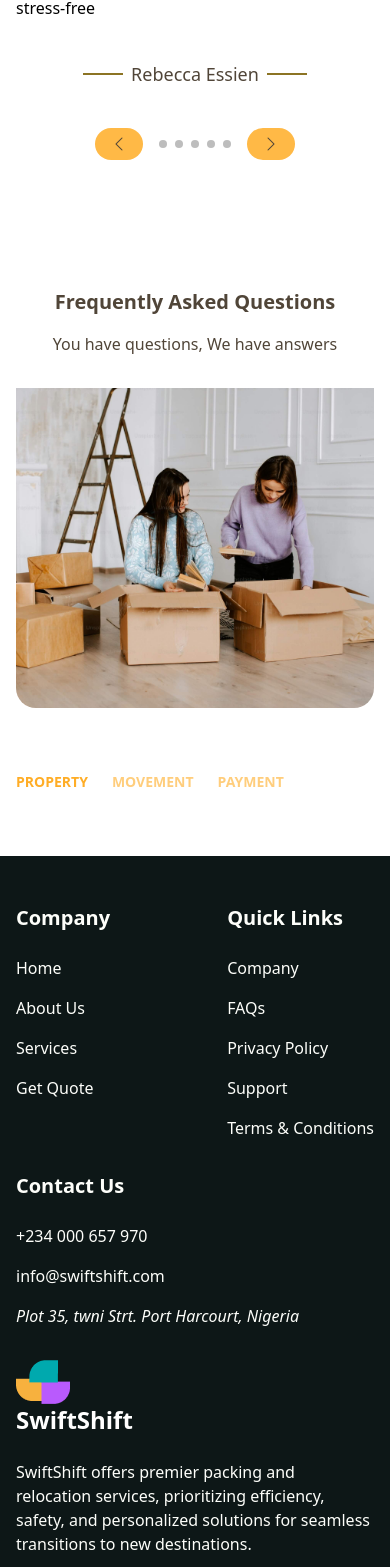
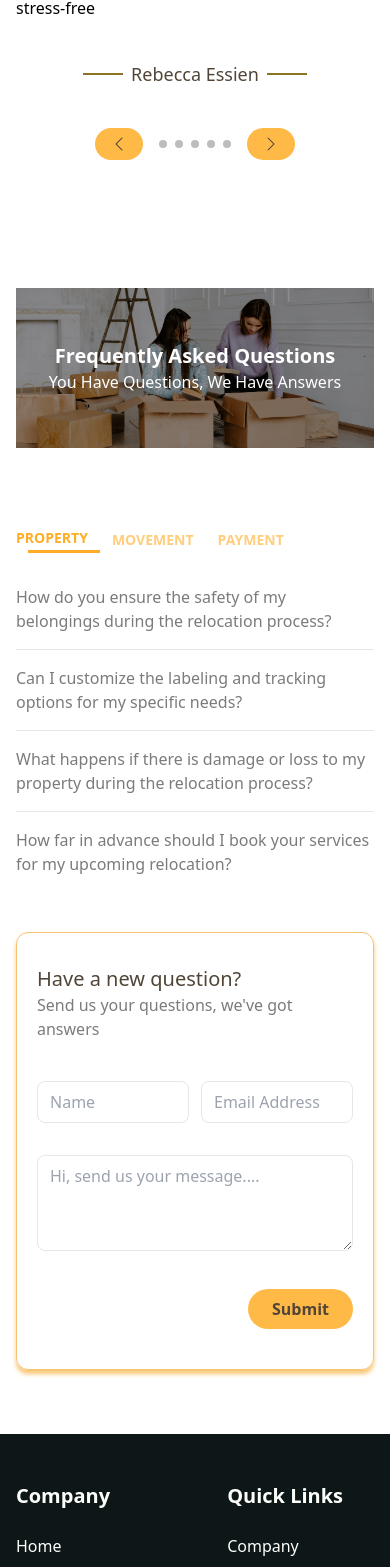
Before and after one commit to Nate-Soul/swiftshift, a Next.js app: page / in a window 390 px wide. Shown: the part 6826-8393 px from the top of the page. Built offline with nearby package versions, Linux system fonts and the light colour scheme.

Commit message:
completed the FAQs section

```diff
--- a/src/components/sections/FAQs.tsx
+++ b/src/components/sections/FAQs.tsx
@@ -1,4 +1,4 @@
-import Image from "next/image";
+// import Image from "next/image";
 import SectionHeading from "../subcomponents/SectionHeading";
 
 const FAQSection = () => {
@@ -6,22 +6,51 @@ const FAQSection = () => {
     <section className="py-16">
       <div className="container flex flex-col gap-y-16">
         <div className="flex items-end flex-wrap md:flex-nowrap gap-8">
-            <div className="basis-full md:basis-2/5">
+            <div className="basis-full md:basis-2/5 hidden md:flex">
                 <SectionHeading fancySubtext={null} title="Frequently Asked Questions" subtext="You have questions, We have answers" headerStyles="text-center md:text-left" />
             </div>
-            <figure className="basis-full md:basis-3/5 h-80 w-full rounded-b-[1.25rem] overflow-hidden">
-                <Image src="/media/images/gallery/happy-unpacking.jpg" alt="" height={500} width={1024} className="w-full h-full object-cover" />
+            <figure className="basis-full md:basis-3/5 h-40 sm:h-60 md:h-80 w-full rounded-none md:rounded-b-[0.75rem] overflow-hidden bg-[url(/media/images/gallery/happy-unpacking.jpg)] bg-no-repeat bg-cover bg-center flex items-center justify-center relative">
+              <div className="absolute top-0 bottom-0 left-0 right-0 bg-black bg-opacity-40"></div>
+              <hgroup className="text-center text-white z-10 md:hidden">
+                <h2 className="text-xl font-black">Frequently Asked Questions</h2>
+                <p className="text">You Have Questions, We Have Answers</p>
+              </hgroup>
             </figure>
         </div>
-        <div className="flex items-center gap-10">
-            <div className="basis-3/5">
-                <div className="flex items-center gap-x-6 sm:gap-x-10 md:gap-x-12 lg:gap-x-16">
-                    <button className="uppercase text-sm md:text-lg lg:text-xl font-extrabold text-primary-500">Property</button>
-                    <button className="uppercase text-sm md:text-lg lg:text-xl font-extrabold text-primary-500 opacity-60">Movement</button>
-                    <button className="uppercase text-sm md:text-lg lg:text-xl font-extrabold text-primary-500 opacity-60">Payment</button>
-                </div>
+        <div className="flex gap-10 flex-wrap lg:flex-nowrap">
+          <div className="basis-full lg:basis-3/5">
+            <div className="flex py-4 items-center gap-x-6 sm:gap-x-10 md:gap-x-12 lg:gap-x-16">
+              <button className="uppercase text-sm md:text-lg lg:text-xl font-extrabold text-primary-500 after:block after:w-full after:h-[3px] after:mt-[2px] after:bg-primary-500 after:ml-3">Property</button>
+              <button className="uppercase text-sm md:text-lg lg:text-xl font-extrabold text-primary-500 opacity-60 hover:opacity-100">Movement</button>
+              <button className="uppercase text-sm md:text-lg lg:text-xl font-extrabold text-primary-500 opacity-60 hover:opacity-100">Payment</button>
             </div>
-            <div className="basis-2/5"></div>
+            <ul className="flex flex-col gap-0 sm:text-lg md:text-xl text-dark-400">
+              <li className="py-4 border-b">How do you ensure the safety of my belongings during the relocation process?</li>
+              <li className="py-4 border-b">Can I customize the labeling and tracking options for my specific needs?</li>
+              <li className="py-4 border-b">What happens if there is damage or loss to my property during the relocation process?</li>
+              <li className="py-4">How far in advance should I book your services for my upcoming relocation?</li>
+            </ul>
+          </div>
+          <div className="basis-full lg:basis-2/5 border border-primary-300 shadow-custom shadow-primary-400 rounded-[0.75rem] p-5 pt-8 pb-10">
+            <hgroup className="mb-10">
+              <h4 className="text-xl text-dark-500">Have a new question?</h4>
+              <p className="text-dark-400">Send us your questions, we've got answers</p>
+            </hgroup>
+            <div className="grid grid-cols-2 gap-x-3 gap-y-8">
+              <div className="form-group col-span-1">
+                <input type="text" name="name" id="name" placeholder="Name"  className="w-full border rounded-lg py-2 px-3 hover:outline-none hover:border-primary-300 focus:outline-primary-400 focus:border-transparent" />
+              </div>
+              <div className="form-group col-span-1">
+                <input type="email" name="email" id="email" placeholder="Email Address" className="w-full border rounded-lg py-2 px-3 hover:outline-none hover:border-primary-300 focus:outline-primary-400 focus:border-transparent" />
+              </div>
+              <div className="form-group col-span-2">
+                <textarea name="message" id="message" cols={30} rows={10} className="h-24 w-full border rounded-lg py-2 px-3 hover:outline-none hover:border-primary-300 focus:outline-primary-400 focus:border-transparent" placeholder="Hi, send us your message...."></textarea>
+              </div>
+              <div className="form-group text-right col-span-2">
+                <button className="btn btn-primary py-2 px-6 font-medium">Submit</button>
+              </div>
+            </div>
+          </div>
         </div>
       </div>
     </section>
--- a/tailwind.config.ts
+++ b/tailwind.config.ts
@@ -19,6 +19,8 @@ const config: Config = {
     },
     extend: {
       colors: {
+        "primary-300": "#F4C270",
+        "primary-400": "#F9C774",
         "primary-500": "#FFAD26",
         "secondary-500": "#0D1717",
         "light-50": "#FFFBF3",
```
